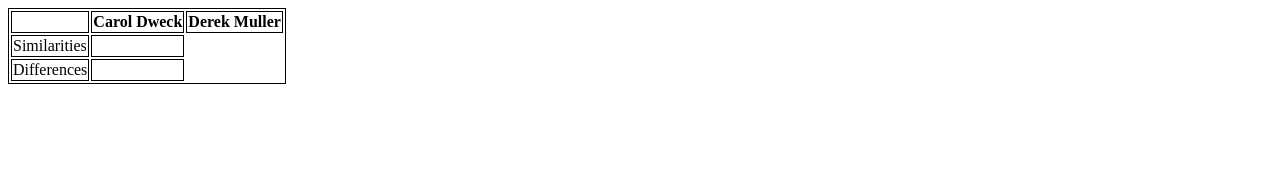
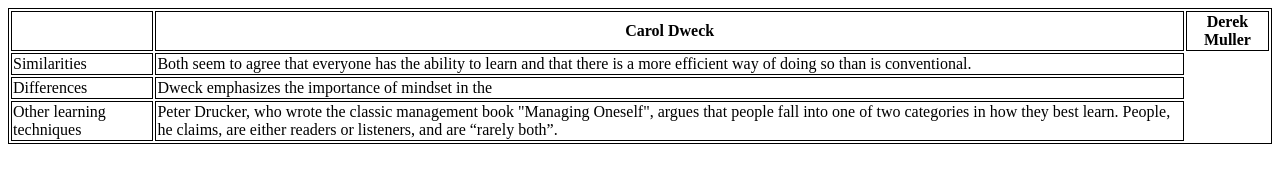
Before and after one commit to JeliHacker/Learning-styles, a plain HTML site: page index.html in a window 1280 px wide. Drawn offline with Linux system fonts and the light colour scheme.

Commit message:
Update index.html

```diff
--- a/index.html
+++ b/index.html
@@ -20,12 +20,18 @@
    </tr>
    <tr>
     <td>Similarities</td>
-    <td></td>
+    <td>Both seem to agree that everyone has the ability to learn and that there is a more efficient way of doing so than
+     is conventional.</td>
    </tr>
    <tr>
     <td>Differences</td>
-    <td></td>
+    <td>Dweck emphasizes the importance of mindset in the </td>
    </tr>
+   <tr>
+     <td>Other learning techniques</td>
+     <td>Peter Drucker, who wrote the classic management book "Managing Oneself", argues that people fall into one of two
+     categories in how they best learn. People, he claims, are either readers or listeners, and are <q>rarely both</q>. </td>
+    </tr>
   </table>
 </body>
 </html>
```
